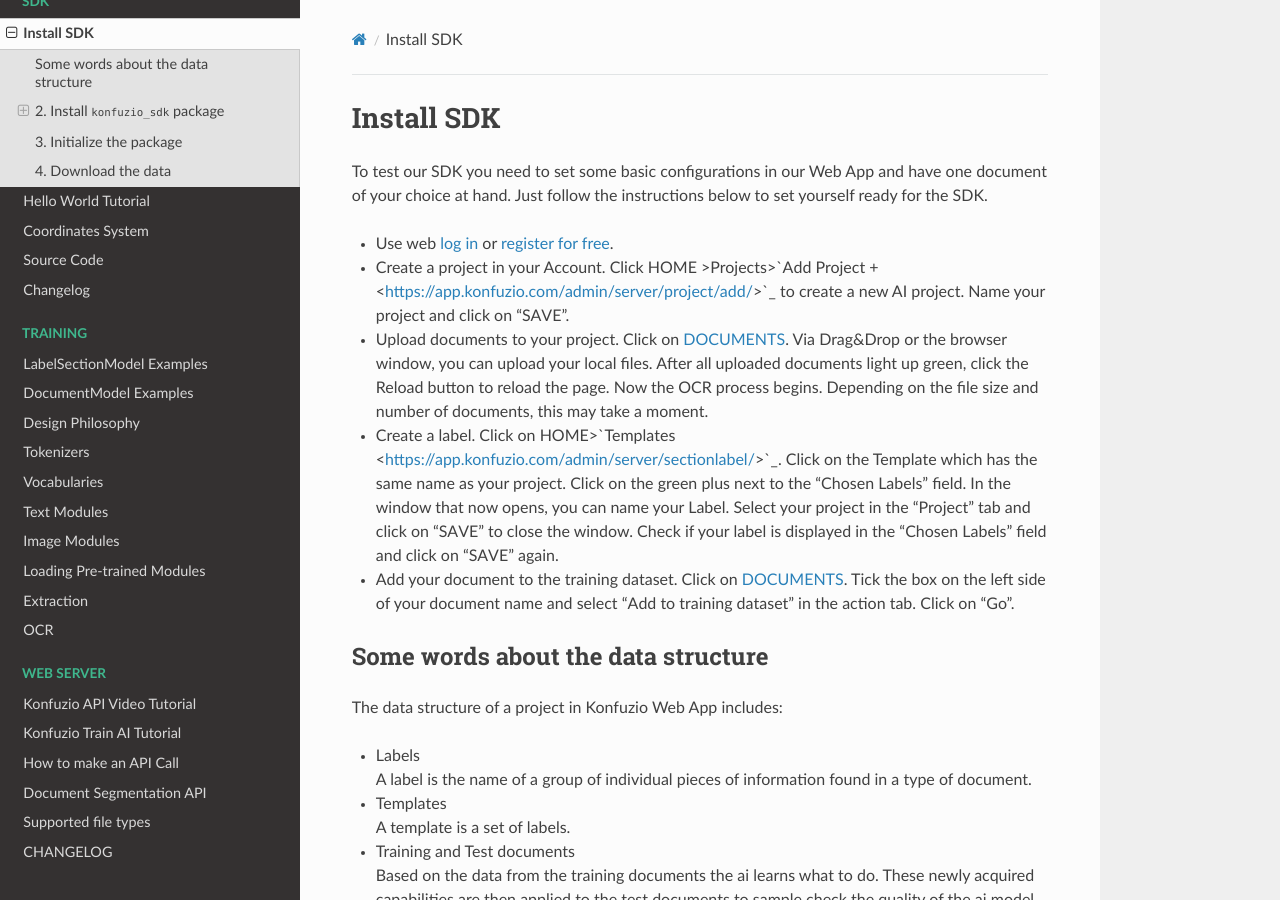
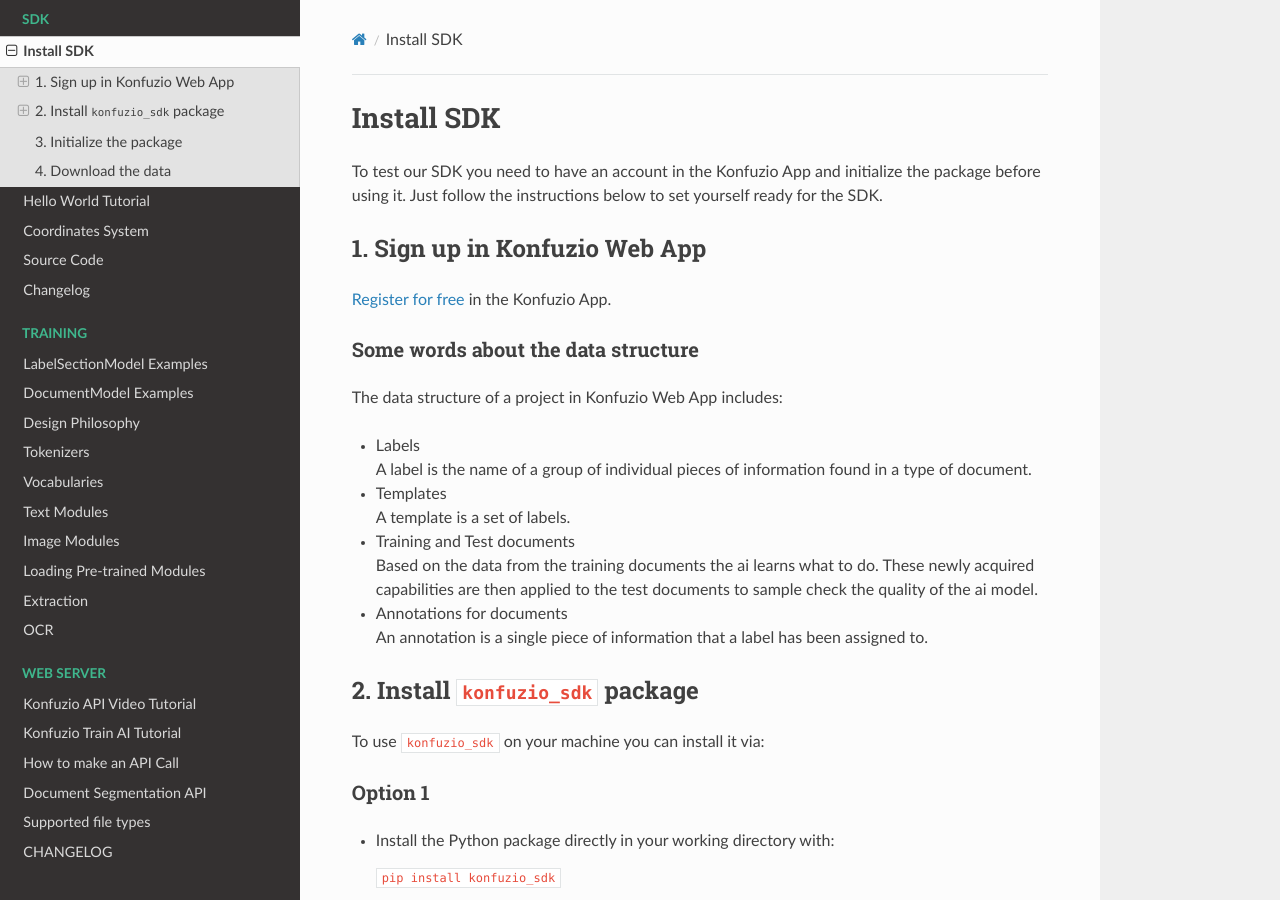
Before and after one commit to konfuzio-ai/konfuzio-sdk, a Sphinx documentation site: the page built from docs/sdk/configuration_reference.md, in a window 1280 px wide and 900 px high. Built offline with Sphinx 7.4.7 and the Read the Docs theme 2.0.0, drawn with Linux system fonts in a browser that asks for light colours.

Commit message:
Update text in the documentation

```diff
--- a/docs/index.rst
+++ b/docs/index.rst
@@ -41,7 +41,7 @@
 Web Server
 ##########
 
-The Konfuzio Web Server allows to interact with your Konfuzio projects.
+The Konfuzio Web Server allows the interaction with the Konfuzio projects.
 
 .. toctree::
    :hidden:
--- a/docs/sdk/configuration_reference.md
+++ b/docs/sdk/configuration_reference.md
@@ -4,22 +4,11 @@
 
 # Install SDK
 
-To test our SDK you need to set some basic configurations in our Web App and have one document of your choice at hand. Just follow the instructions below to set yourself ready for the SDK.
+To test our SDK you need to have an account in the Konfuzio App and initialize the package before using it. Just follow the instructions below to set yourself ready for the SDK.
 
-* #### Sign Up/Log In
-Use web [log in](https://app.konfuzio.com/) or [register for free](https://app.konfuzio.com/accounts/signup/).
+## 1. Sign up in Konfuzio Web App
 
-* #### Create Project
-Create a project in your Account. Click HOME >Projects>[Add Project +](https://app.konfuzio.com/admin/server/project/add/) to create a new AI project. Name your project and click on “SAVE”.
-
-* #### Upload Document
-Upload documents to your project. Click on [DOCUMENTS](https://app.konfuzio.com/admin/server/document/). Via Drag&Drop or the browser window, you can upload your local files. After all uploaded documents light up green, click the Reload button to reload the page. Now the OCR process begins. Depending on the file size and number of documents, this may take a moment.
-
-* #### Create Label
-Create a label. Click on HOME>[Templates](https://app.konfuzio.com/admin/server/sectionlabel/). Click on the Template which has the same name as your project. Click on the green plus next to the "Chosen Labels" field. In the window that now opens, you can name your Label. Select your project in the "Project" tab and click on “SAVE” to close the window. Check if your label is displayed in the “Chosen Labels” field and click on “SAVE” again.
-
-* #### Add Training Data
-Add your document to the training dataset. Click on [DOCUMENTS](https://app.konfuzio.com/admin/server/document/). Tick the box on the left side of your document name and select “Add to training dataset” in the action tab. Click on “Go”.
+[Register for free](https://app.konfuzio.com/accounts/signup/) in the Konfuzio App.
 
 ### Some words about the data structure
 
@@ -38,17 +27,17 @@
 An annotation is a single piece of information that a label has been assigned to.
 
 
-### 2. Install `konfuzio_sdk` package
+## 2. Install `konfuzio_sdk` package
 
 To use `konfuzio_sdk` on your machine you can install it via:
 
-#### Option 1
+### Option 1
 
 * Install the Python package directly in your working directory with:
 
   `pip install konfuzio_sdk`
 
-#### Option 2
+### Option 2
 
 Clone the project:
 
@@ -69,7 +58,7 @@
 * Your coding environment should have a Python version >= 3.6.
 * If you are not using a virtual environment, you may need to add the installation directory to your PATH.
 
-### 3. Initialize the package
+## 3. Initialize the package
 
 After the installation, initialize the package in your working directory with:
 
@@ -83,7 +72,7 @@
 The `.env` file contains the credentials to access the app and should not become public.
 The `settings.py` file defines constant variables that will be available in the project, including the ones you defined in the `.env`. This file should not be modified.
 
-### 4. Download the data
+## 4. Download the data
 
 To download the data from your Konfuzio project, you can execute:
 
```
Also changed, not shown: README.md (+3 -3 lines).
